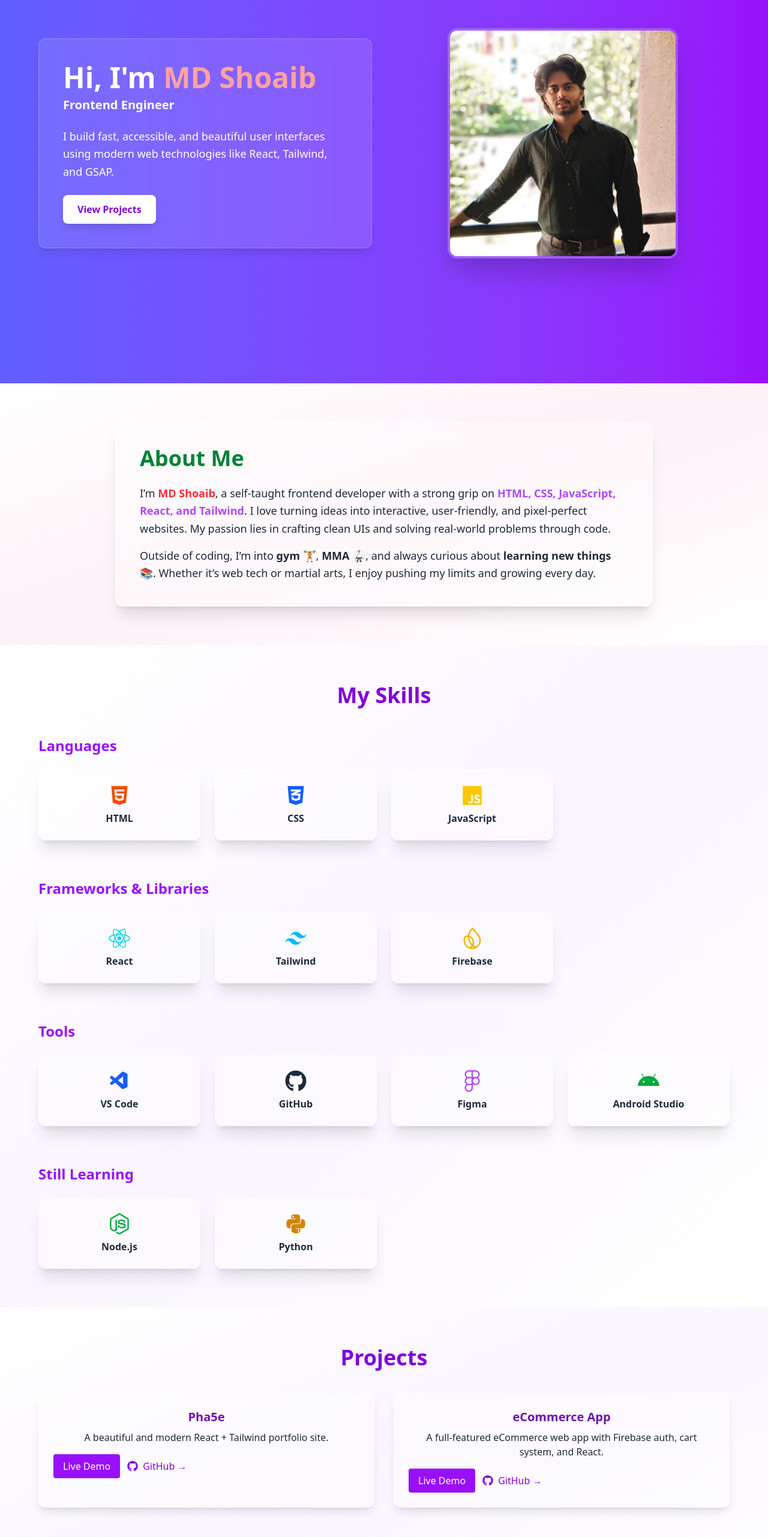
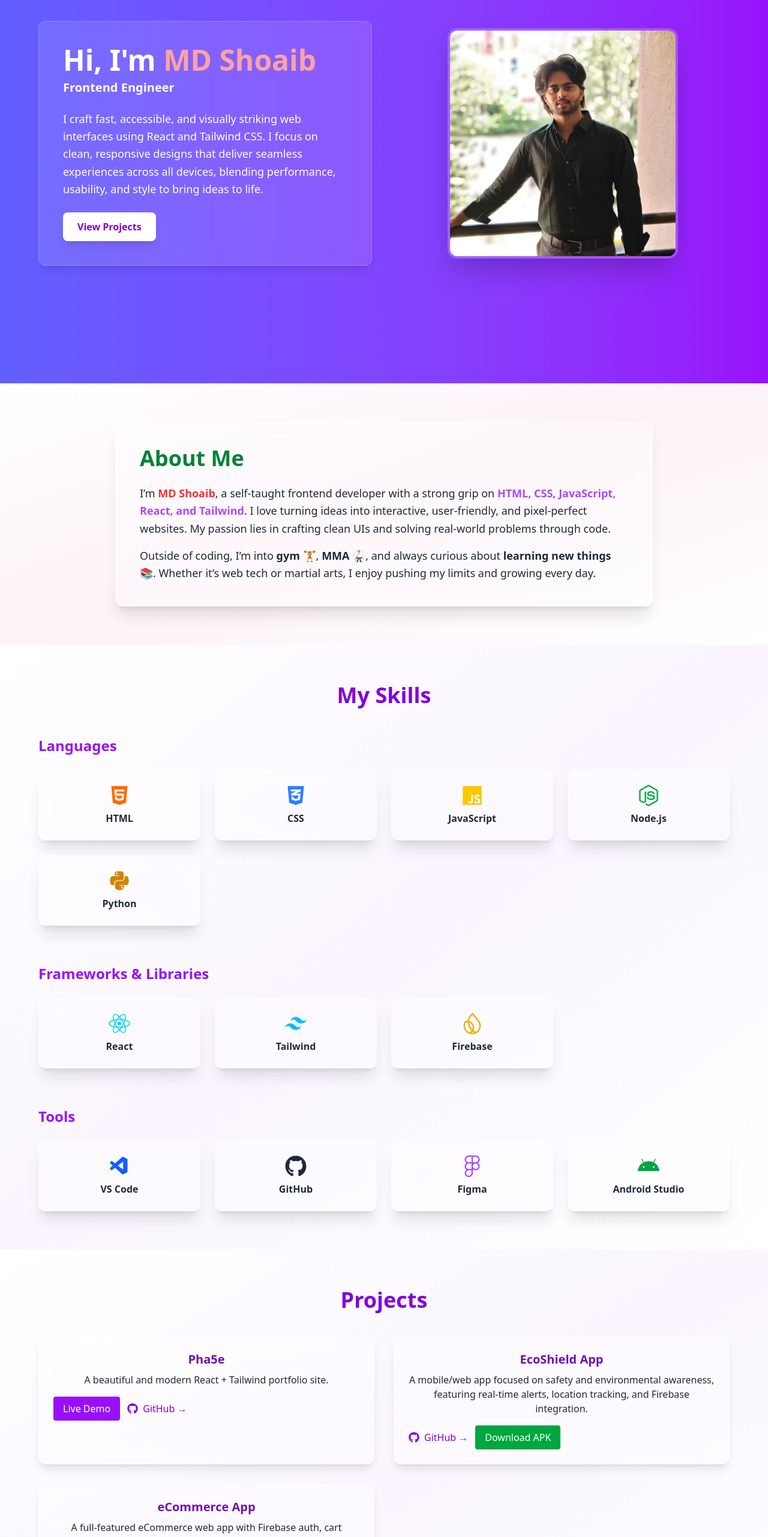
Before and after one commit to shoaib9955/my-portfolio, a React (Vite) app: page / in a window 1280 px wide. Shown: the part 234-2796 px from the top of the page at 60% size. Built offline with nearby package versions, Linux system fonts and the light colour scheme.

Commit message:
Update loading screen with professional gradient and neon style

```diff
--- a/src/components/Hero.jsx
+++ b/src/components/Hero.jsx
@@ -4,7 +4,8 @@ function Hero() {
   return (
     <section
       id="hero"
-      className="min-h-screen flex items-center justify-center bg-gradient-to-r from-indigo-500 to-purple-600 text-white px-6 py-12"
+      className="min-h-screen flex items-center justify-center bg-gradient-to-r from-indigo-500
+      to-purple-600 text-white px-6 py-12"
     >
       <div className="max-w-6xl w-full grid grid-cols-1 md:grid-cols-2 gap-10 items-center">
         {/* Left: Text */}
@@ -34,8 +35,10 @@ function Hero() {
             data-aos="fade-right"
             data-aos-delay="300"
           >
-            I build fast, accessible, and beautiful user interfaces using modern
-            web technologies like React, Tailwind, and GSAP.
+            I craft fast, accessible, and visually striking web interfaces using
+            React and Tailwind CSS. I focus on clean, responsive designs that
+            deliver seamless experiences across all devices, blending
+            performance, usability, and style to bring ideas to life.
           </p>
 
           <a
--- a/src/components/Loading.jsx
+++ b/src/components/Loading.jsx
@@ -1,20 +1,47 @@
 // src/components/Loading.jsx
-import { useEffect, useState } from "react";
+import { useEffect } from "react";
 
 function Loading({ onFinish }) {
   useEffect(() => {
     const timer = setTimeout(() => {
-      onFinish(); // notify App to remove loading
-    }, 2500); // 2.5 seconds
+      onFinish(); // remove loading after 2.5s
+    }, 2500);
 
     return () => clearTimeout(timer);
   }, [onFinish]);
 
   return (
-    <div className="fixed inset-0 bg-gradient-to-br from-purple-600 to-indigo-700 flex items-center justify-center z-[9999]">
-      <h1 className="text-white text-3xl sm:text-5xl font-bold animate-pulse tracking-wider">
-        Welcome to my Portfolio
+    <div className="fixed inset-0 flex flex-col items-center justify-center z-[9999] overflow-hidden bg-gradient-to-br from-purple-700 via-pink-600 to-indigo-700">
+      {/* Professional Welcome Text */}
+      <h1 className="text-5xl sm:text-6xl md:text-7xl font-extrabold text-transparent bg-clip-text bg-gradient-to-r from-cyan-400 via-purple-300 to-pink-400 animate-gradient-x tracking-wide text-center leading-tight">
+        Welcome to Shoaib's Portfolio
       </h1>
+      <p className="mt-6 text-white/80 text-lg sm:text-xl md:text-2xl text-center animate-fadeIn">
+        Showcasing Innovative Web & Mobile Applications
+      </p>
+
+      {/* Animations */}
+      <style>
+        {`
+          @keyframes gradient-x {
+            0% { background-position: 0% 50%; }
+            50% { background-position: 100% 50%; }
+            100% { background-position: 0% 50%; }
+          }
+          .animate-gradient-x {
+            background-size: 200% 200%;
+            animation: gradient-x 5s ease infinite;
+          }
+
+          @keyframes fadeIn {
+            0% { opacity: 0; transform: translateY(10px); }
+            100% { opacity: 1; transform: translateY(0); }
+          }
+          .animate-fadeIn {
+            animation: fadeIn 2s ease forwards;
+          }
+        `}
+      </style>
     </div>
   );
 }
--- a/src/components/Projects.jsx
+++ b/src/components/Projects.jsx
@@ -45,6 +45,15 @@ function Projects() {
                 >
                   <FaGithub size={18} /> GitHub →
                 </a>
+                {project.apk && (
+                  <a
+                    href={project.apk}
+                    download
+                    className="bg-green-600 text-white px-4 py-2 rounded hover:bg-green-500 transition"
+                  >
+                    Download APK
+                  </a>
+                )}
               </div>
             </div>
           ))}
--- a/src/components/Skills.jsx
+++ b/src/components/Skills.jsx
@@ -9,16 +9,19 @@ import {
   FaNodeJs,
   FaPython,
 } from "react-icons/fa";
-import { SiTailwindcss, SiFirebase } from "react-icons/si"; // ✅ Correct icon for VS Code
+import { SiTailwindcss, SiFirebase } from "react-icons/si";
 import { VscVscode } from "react-icons/vsc";
+
 function Skills() {
   const categories = [
     {
       title: "Languages",
       skills: [
-        { name: "HTML", icon: <FaHtml5 className="text-orange-600" /> },
-        { name: "CSS", icon: <FaCss3Alt className="text-blue-600" /> },
+        { name: "HTML", icon: <FaHtml5 className="text-orange-500" /> },
+        { name: "CSS", icon: <FaCss3Alt className="text-blue-500" /> },
         { name: "JavaScript", icon: <FaJs className="text-yellow-400" /> },
+        { name: "Node.js", icon: <FaNodeJs className="text-green-600" /> },
+        { name: "Python", icon: <FaPython className="text-yellow-600" /> },
       ],
     },
     {
@@ -39,13 +42,6 @@ function Skills() {
           name: "Android Studio",
           icon: <FaAndroid className="text-green-600" />,
         },
-      ],
-    },
-    {
-      title: "Still Learning",
-      skills: [
-        { name: "Node.js", icon: <FaNodeJs className="text-green-600" /> },
-        { name: "Python", icon: <FaPython className="text-yellow-600" /> },
       ],
     },
   ];
@@ -71,9 +67,10 @@ function Skills() {
                 {category.skills.map((skill, index) => (
                   <div
                     key={index}
-                    className="flex flex-col items-center justify-center gap-2 p-6 rounded-xl shadow-xl border border-white/30 bg-white/40 backdrop-blur-lg hover:scale-105 hover:shadow-2xl transition-all duration-300 ease-in-out"
+                    className="flex flex-col items-center justify-center gap-2 p-6 rounded-xl shadow-xl border border-white/30 bg-white/40 backdrop-blur-lg hover:scale-105 hover:shadow-2xl transition-transform duration-300 ease-in-out"
                     data-aos="zoom-in"
                     data-aos-delay={index * 100}
+                    aria-label={skill.name}
                   >
                     <div className="text-4xl">{skill.icon}</div>
                     <p className="text-md font-semibold">{skill.name}</p>
--- a/src/data/projects.js
+++ b/src/data/projects.js
@@ -6,11 +6,19 @@ const projects = [
     demo: "https://pha5e-nine.vercel.app",
   },
   {
+    title: "EcoShield App",
+    description:
+      "A mobile/web app focused on safety and environmental awareness, featuring real-time alerts, location tracking, and Firebase integration.",
+    github: "https://github.com/shoaib9955/safetyapp.git",
+    demo: "", // optional
+    apk: "https://github.com/shoaib9955/safetyapp/releases/latest/download/app-release.apk", // ✅ key:value
+  },
+  {
     title: "eCommerce App",
     description:
       "A full-featured eCommerce web app with Firebase auth, cart system, and React.",
     github: "https://github.com/shoaib9955/ecommerce.git",
-    demo: "https://tsshop.vercel.app/", // use your actual Vercel link if deployed
+    demo: "https://tsshop.vercel.app/",
   },
 ];
 
```
